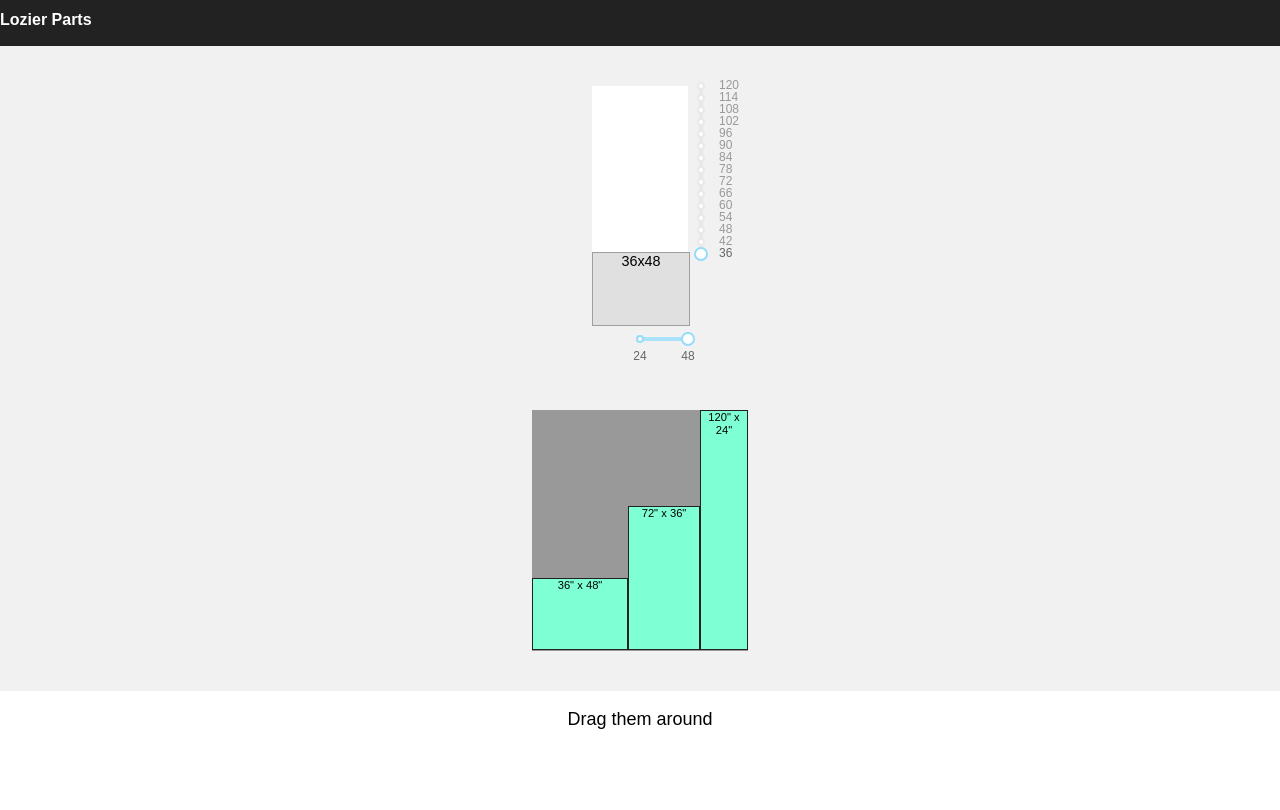
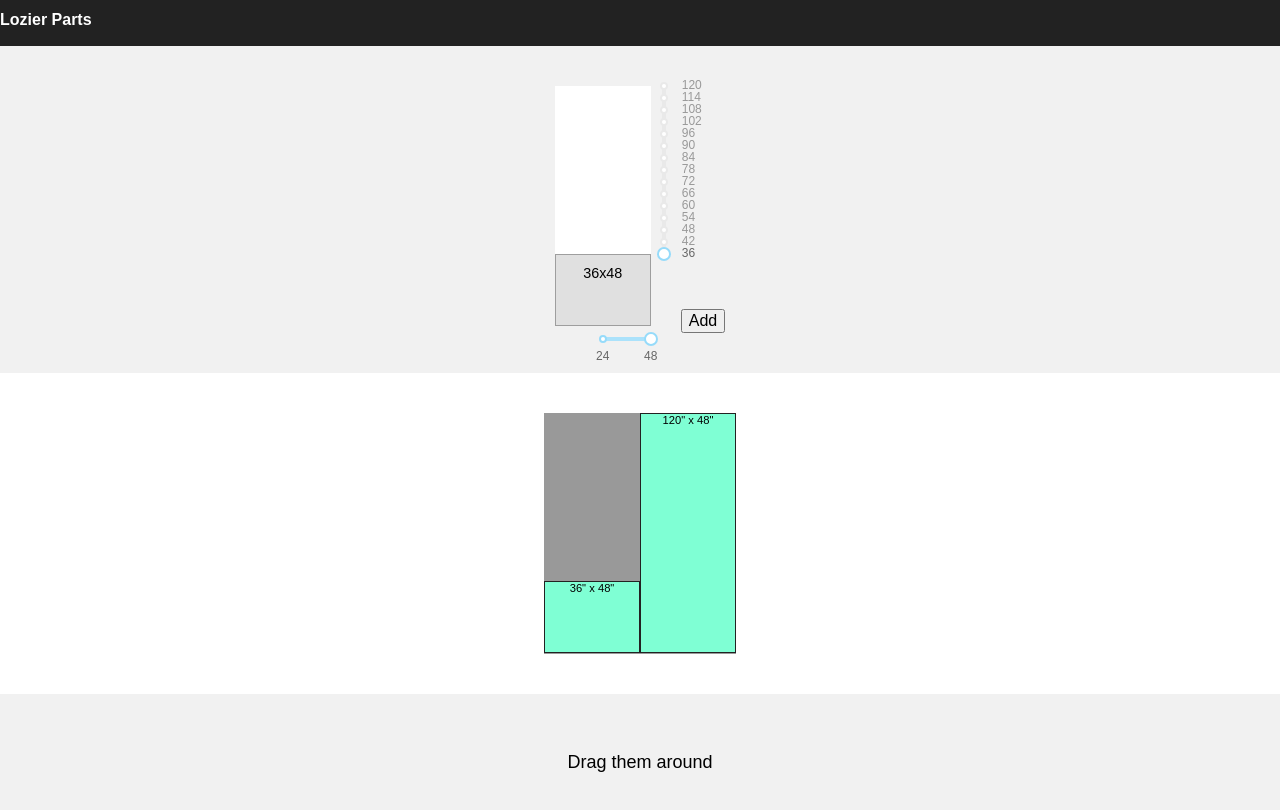
Before and after one commit to jstudenski/lozier-part-generator, a React (Create React App) app: page / in a window 1280 px wide. Shown: the top 810 px of the page. Built offline with nearby package versions, Linux system fonts and the light colour scheme.

Commit message:
row styling

```diff
--- a/src/App.css
+++ b/src/App.css
@@ -62,9 +62,18 @@
   bottom: 0px;
   left: 0px;
   position: absolute;
+  box-sizing: border-box;
+  padding-top: 10px;
 }
 
 .row {
-  background-color: #f1f1f1;
   padding: 40px;
 }
+
+.row:nth-child(even) {
+  background: #f1f1f1;
+}
+
+.add-btn {
+  margin-left: 30px;
+}
--- a/src/App.js
+++ b/src/App.js
@@ -6,7 +6,12 @@ import Slider from 'rc-slider';
 import 'rc-slider/assets/index.css';
 
 const Fixture = SortableElement(({value}) =>
-  <div className="Fixture" style={{width: (value.width*2), height: (value.height*2)}}>
+  <div
+    className="Fixture"
+    style={{
+      width: (value.width*2),
+      height: (value.height*2)
+  }}>
     {value.height}" x {value.width}"
   </div>
 );
@@ -29,7 +34,9 @@ const SortableList = SortableContainer(({items}) => {
 
 
 class SortableComponent extends Component {
-  state = {
+  constructor(props) {
+    super(props);
+    this.state = {
       items:[
         {
           name: '4ft',
@@ -37,16 +44,12 @@ class SortableComponent extends Component {
           height: 36,
         },
         {
-        name: '3ft',
-        width: 36,
-        height: 72,
-      },
-      {
           name: '2ft',
-        width: 24,
+          width: 48,
           height: 120,
         },
       ]
+  }
 
     // items:[[
     //   {
@@ -125,14 +128,38 @@ const horizontalMarks = {
   24: '24',
 };
 
-
 class App extends Component {
   constructor(props){
     super(props);
     this.state = {
       verticalBound: 36,
       horizontalBound: 48,
+      items: [
+        {
+          name: '4ft',
+          width: 48,
+          height: 36,
+        },
+        {
+          name: '2ft',
+          width: 24,
+          height: 120,
+        },
+      ]
     };
+    this.addFixture = this.addFixture.bind(this);
+  }
+
+  addFixture(e) {
+
+
+    const temp = {
+      width: this.state.horizontalBound,
+      height: this.state.verticalBound,
+    }
+    console.log(temp)
+    this.setState({ myArray: [...this.state.myArray, ...[1,2,3] ] })
+    // this.setState({ items: [...this.state.items, temp] })
   }
 
 
@@ -182,13 +209,19 @@ class App extends Component {
               {this.state.verticalBound}x{this.state.horizontalBound}
             </div>
           </div>
+          <button onClick={this.addFixture} className="add-btn">Add</button>
         </div>
         <div className="row">
-        <SortableComponent></SortableComponent>
+        <SortableComponent
+
+        >
+        </SortableComponent>
         </div>
+        <div className="row">
           <p className="App-intro">
             Drag them around
           </p>
+        </div>
       </div>
     );
   }
```
Lines whose indentation alone changed are shown as unchanged.
